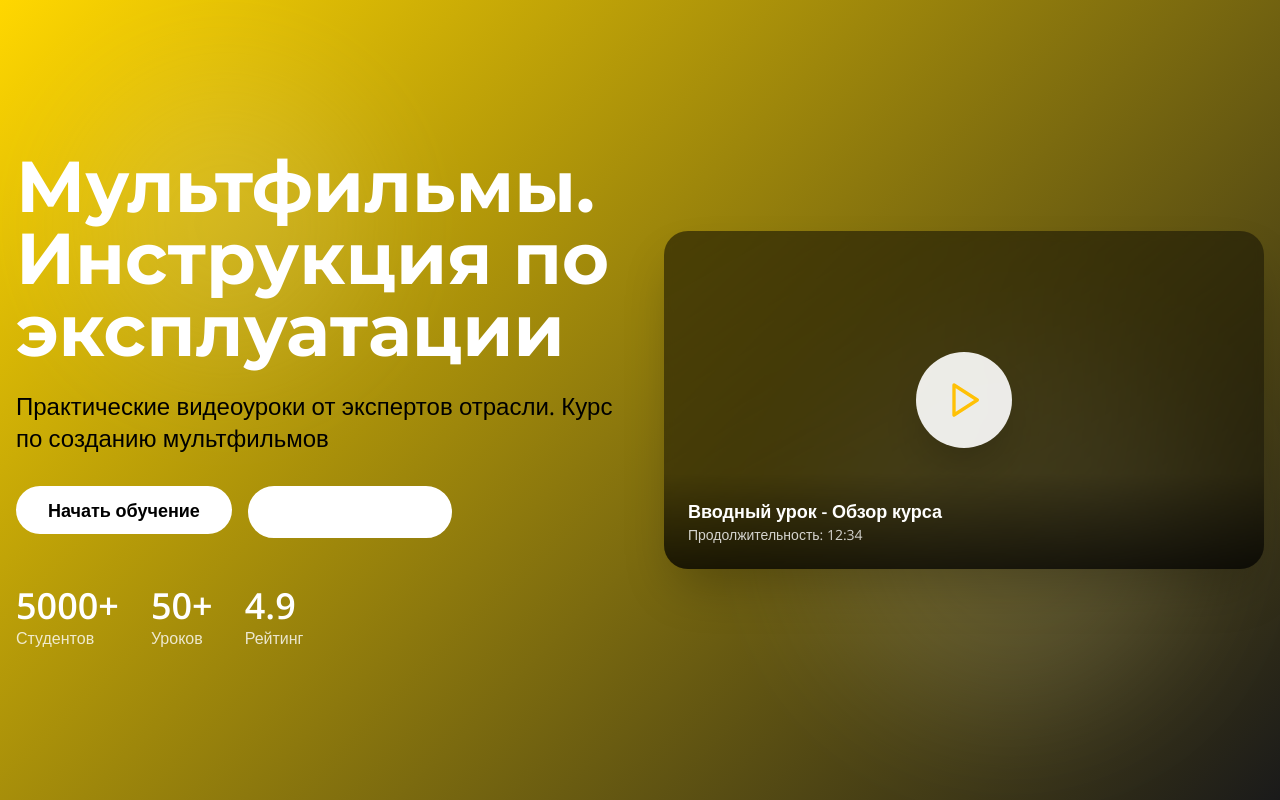
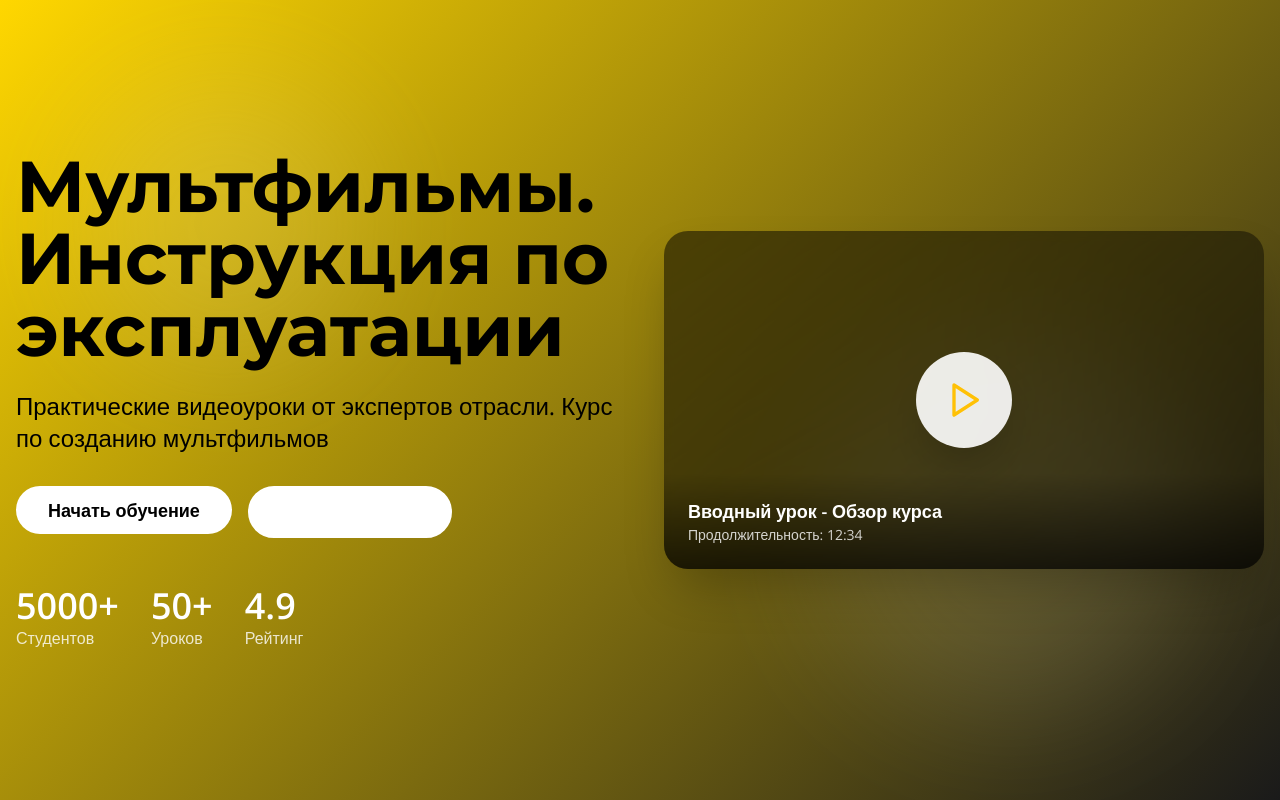
Before and after one commit to pr-poehali-dev/video-sales-landing, a React (Vite) app: page / in a window 1280 px wide. Shown: the top 800 px of the page. Built offline with nearby package versions, Linux system fonts and the light colour scheme.

Commit message:
Обновление 1 компонентов

```diff
--- a/src/pages/Index.tsx
+++ b/src/pages/Index.tsx
@@ -126,7 +126,7 @@ const Index = () => {
         <div className="container mx-auto px-4 py-20 relative z-10">
           <div className="grid md:grid-cols-2 gap-12 items-center">
             <div className="text-white animate-fade-in">
-              <h1 className="text-5xl md:text-7xl font-bold mb-6 leading-tight">
+              <h1 className="md:text-7xl font-bold mb-6 leading-tight text-[#000000] text-6xl">
                 Мультфильмы. Инструкция по эксплуатации
               </h1>
               <p className="text-xl md:text-2xl mb-8 text-[#000000]">Практические видеоуроки от экспертов отрасли. Курс по созданию мультфильмов</p>
```
